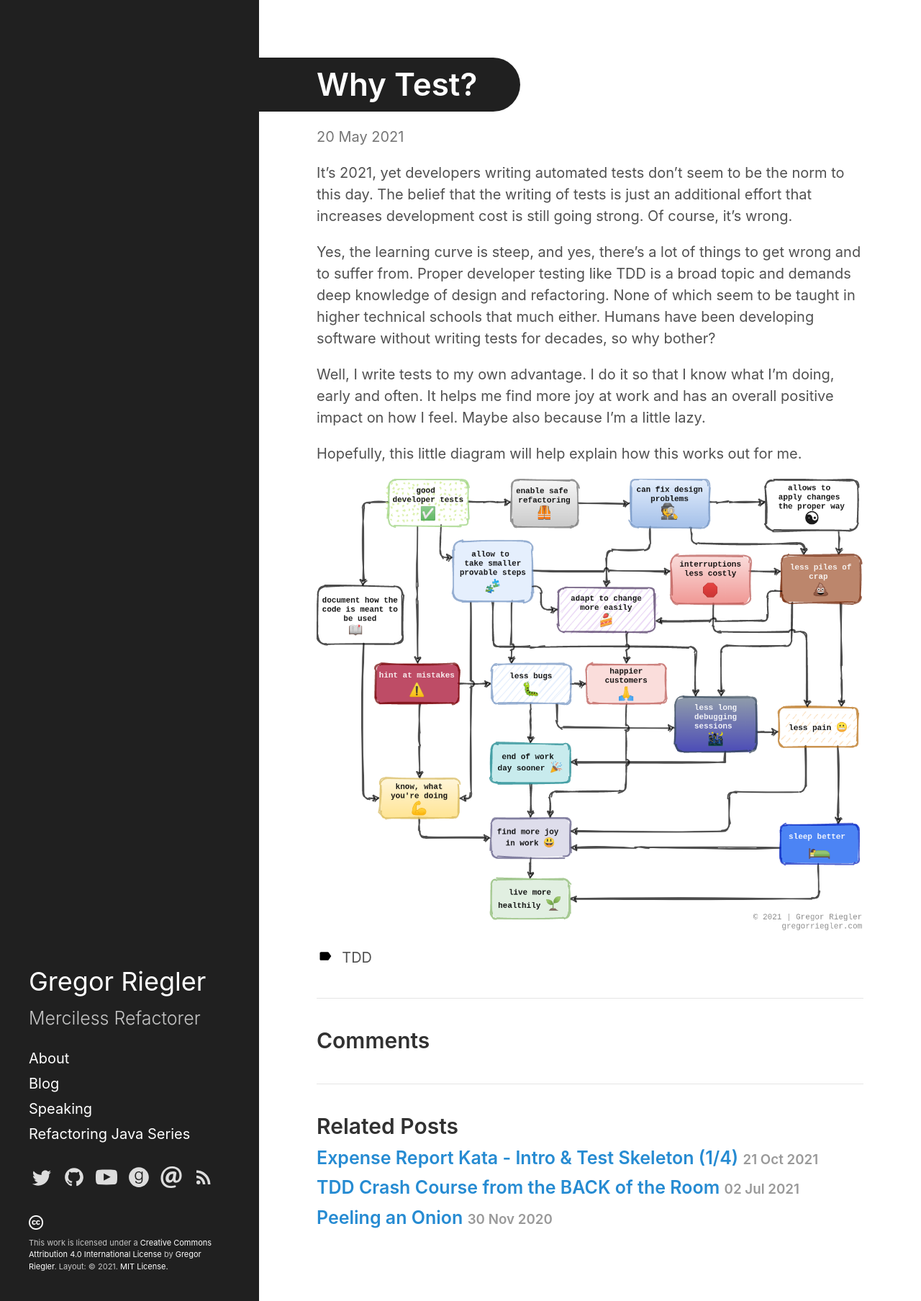
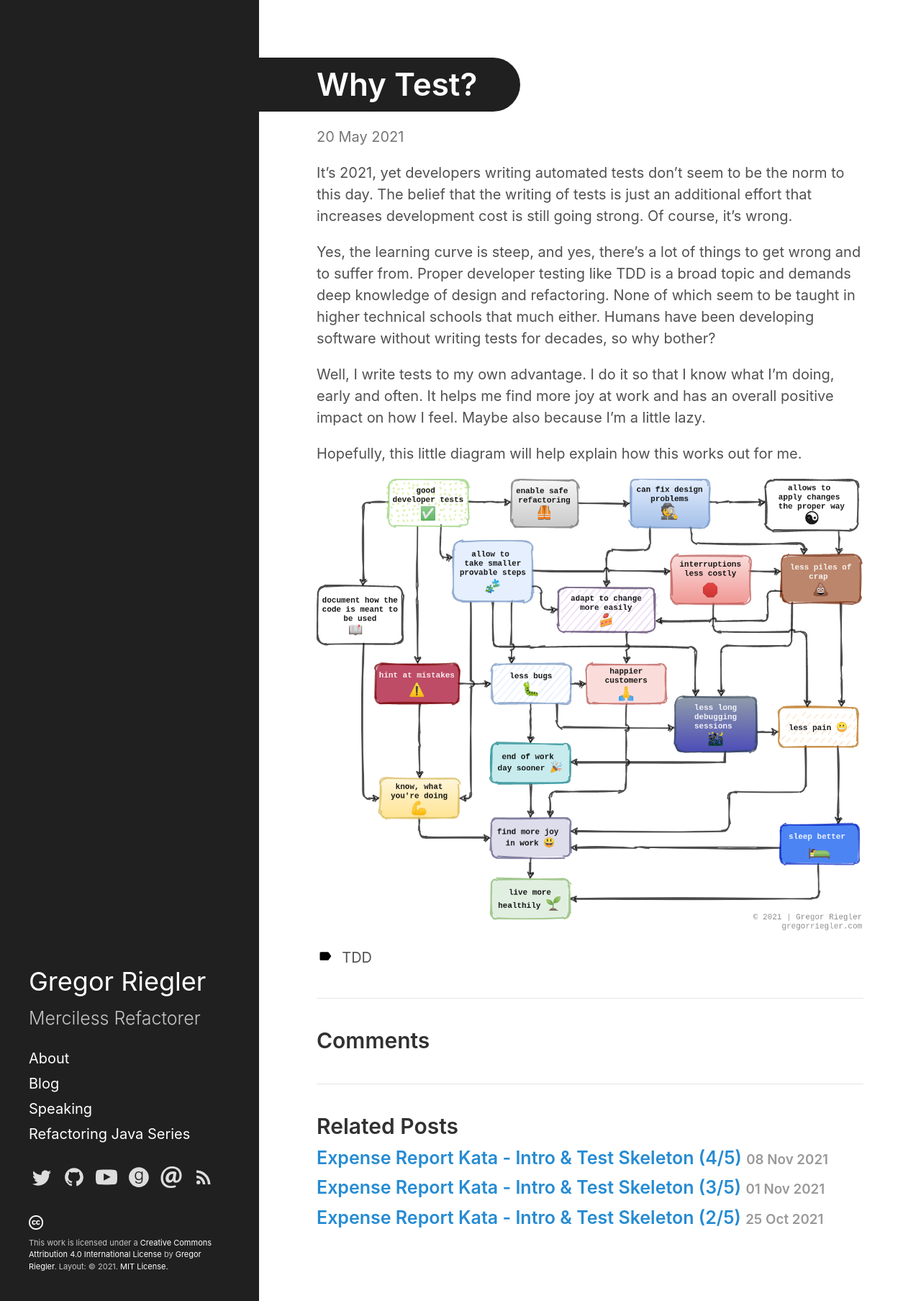
Before and after one commit to gregorriegler/gregorriegler.github.io, a Jekyll site: the page built from _posts/2021-05-20-why-test.md, in a window 1280 px wide. Shown: the whole page at 72% size. Built offline with Jekyll 4.4.1, drawn with Linux system fonts in a browser that asks for light colours; comment, search, counter and statistics services are not loaded.

Commit message:
add missing expense report kata videos

```diff
--- a/refactoring-java/_posts/2021-10-21-Expense-Report-Kata-1.md
+++ b/refactoring-java/_posts/2021-10-21-Expense-Report-Kata-1.md
@@ -1,7 +1,7 @@
 ---
 layout: post
 category: refactoring-java
-title: 'Expense Report Kata - Intro & Test Skeleton (1/4)'
+title: 'Expense Report Kata - Intro & Test Skeleton (1/5)'
 date: 2021-10-21
 ---
 
--- /dev/null
+++ b/refactoring-java/_posts/2021-10-21-Expense-Report-Kata-2.md
@@ -0,0 +1,13 @@
+---
+layout: post
+category: refactoring-java
+title: 'Expense Report Kata - Intro & Test Skeleton (2/5)'
+date: 2021-10-25
+---
+Here I am working on the Expense Report Refactoring Kata.
+I like it because of its small size. For me, the kata is about making focused refactorings.
+In this episode I finish testing the code using [ApprovalTests for Java](https://github.com/approvals/ApprovalTests.Java).
+
+{% include youtube-player.html id="Y20cEM4xZ8I" %}
+
+[The code on my GitHub](https://github.com/gregorriegler/expensereport/tree/refactoring-video-series)
--- /dev/null
+++ b/refactoring-java/_posts/2021-11-01-Expense-Report-Kata-3.md
@@ -0,0 +1,15 @@
+---
+layout: post
+category: refactoring-java
+title: 'Expense Report Kata - Intro & Test Skeleton (3/5)'
+date: 2021-11-01
+---
+Here I am working on the Expense Report Refactoring Kata.
+I like it because of its small size.
+For me, the kata is about making focused refactorings.
+In this episode I start to refactor the code.
+My refactoring is very focused so I only make those changes that make the task of adding a new ExpenseType easier.
+
+{% include youtube-player.html id="rDvQ1lF494E" %}
+
+[The code on my GitHub](https://github.com/gregorriegler/expensereport/tree/refactoring-video-series)
--- /dev/null
+++ b/refactoring-java/_posts/2021-11-08-Expense-Report-Kata-4.md
@@ -0,0 +1,15 @@
+---
+layout: post
+category: refactoring-java
+title: 'Expense Report Kata - Intro & Test Skeleton (4/5)'
+date: 2021-11-08
+---
+Here I am working on the Expense Report Refactoring Kata.
+I like it because of its small size.
+For me, the kata is about making focused refactorings.
+In this episode I test drive the change and add the new Lunch Type.
+After that I continue refactoring the code, as there are lots of things I can still improve.
+
+{% include youtube-player.html id="2YthyLqIaqU" %}
+
+[The code on my GitHub](https://github.com/gregorriegler/expensereport/tree/refactoring-video-series)
```
